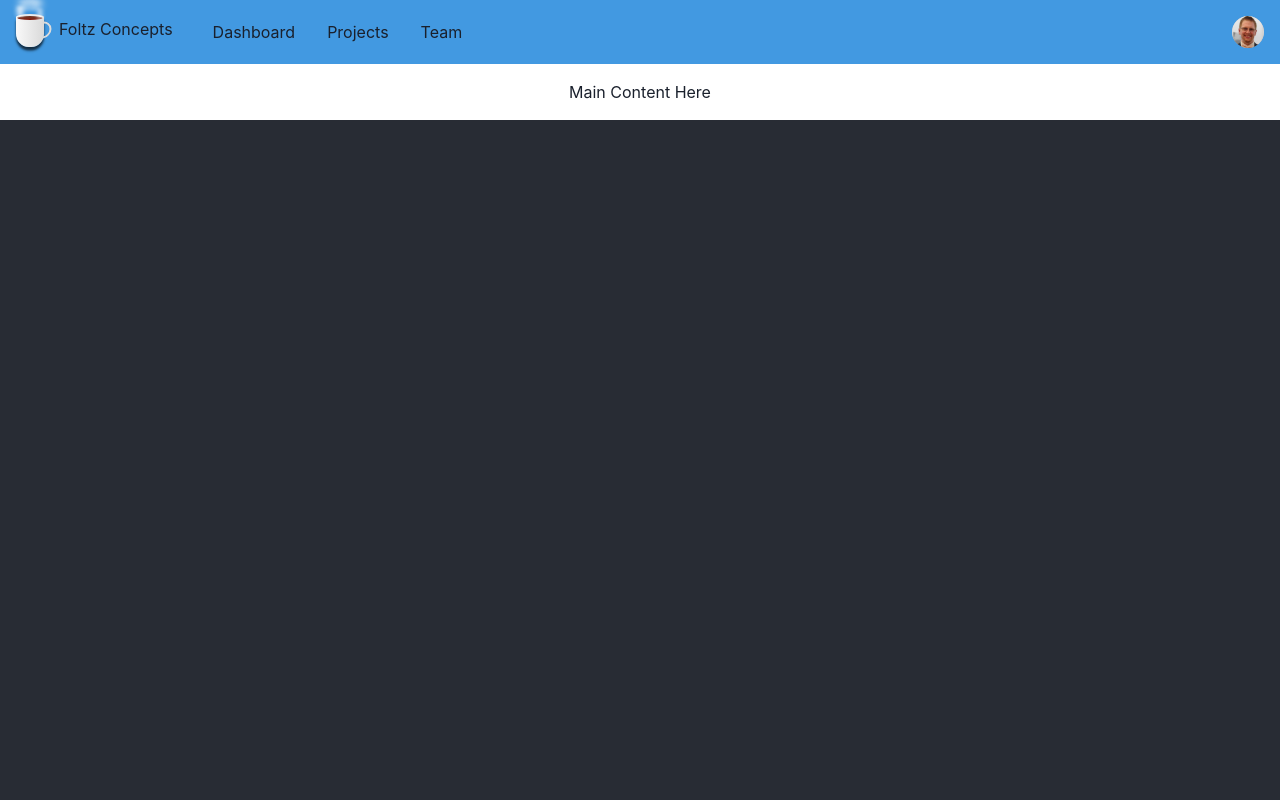
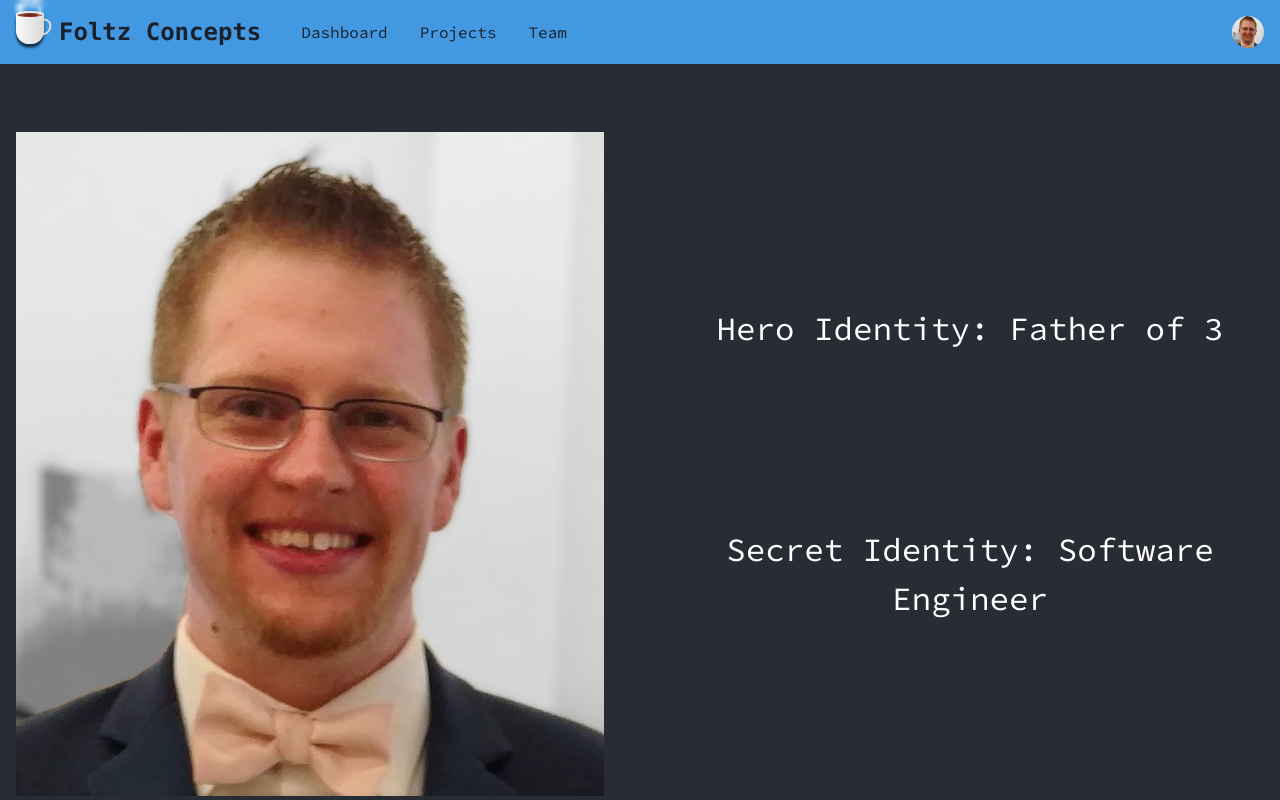
Before and after one commit to Foltzy7/foltz-concepts, a React (Create React App) app: page / in a window 1280 px wide. Shown: the top 800 px of the page. Built offline with nearby package versions, Linux system fonts and the light colour scheme.

Commit message:
style logo, font, and add resume with landing page

```diff
--- a/package.json
+++ b/package.json
@@ -8,6 +8,7 @@
     "@chakra-ui/theme-tools": "^1.3.1",
     "@emotion/react": "^11.7.1",
     "@emotion/styled": "^11.6.0",
+    "@fontsource/source-code-pro": "^4.5.1",
     "@testing-library/jest-dom": "^5.16.1",
     "@testing-library/react": "^12.1.2",
     "@testing-library/user-event": "^13.5.0",
@@ -19,7 +20,9 @@
     "react": "^17.0.2",
     "react-dom": "^17.0.2",
     "react-icons": "^4.3.1",
+    "react-router-dom": "^6.2.1",
     "react-scripts": "^5.0.0",
+    "recoil": "^0.5.2",
     "typescript": "^4.5.4",
     "web-vitals": "^2.1.2"
   },
--- a/src/App.tsx
+++ b/src/App.tsx
@@ -1,15 +1,52 @@
 import React from "react";
-import "./App.css";
+import "./App.scss";
 import Nav from "./components/navigation";
 import Footer from "./components/footer";
+import { RecoilRoot } from "recoil";
+import ErrorBoundary from "./pages/errors/error-boundary";
+import { BrowserRouter } from "react-router-dom";
+import { Box, Flex, Image, SimpleGrid, Text } from "@chakra-ui/react";
 
 function App() {
   return (
-    <div className="App">
-      <Nav />
-      <header className="App-header" />
-      <Footer />
-    </div>
+    <BrowserRouter basename="/">
+      <ErrorBoundary>
+        <RecoilRoot>
+          <div className="App">
+            <Nav />
+            <header className="App-header">
+              <SimpleGrid columns={2} spacing={10}>
+                <Box p={4}>
+                  <Image
+                    src={process.env.PUBLIC_URL + "/selfie.jpg"}
+                    alt={"Zach Foltz"}
+                  />
+                </Box>
+                <Box p={4} h={"100%"}>
+                  <Flex
+                    direction={"column"}
+                    justify={"space-evenly"}
+                    h={"100%"}
+                  >
+                    <Box>
+                      <Text fontSize={"1.25em"}>
+                        Hero Identity: Father of 3
+                      </Text>
+                    </Box>
+                    <Box>
+                      <Text fontSize={"1.25em"}>
+                        Secret Identity: Software Engineer
+                      </Text>
+                    </Box>
+                  </Flex>
+                </Box>
+              </SimpleGrid>
+            </header>
+            <Footer />
+          </div>
+        </RecoilRoot>
+      </ErrorBoundary>
+    </BrowserRouter>
   );
 }
 
--- /dev/null
+++ b/src/components/logo/logo.scss
@@ -0,0 +1,5 @@
+.brand-font {
+  font-family: source-code-pro, Menlo, Monaco, Consolas, "Courier New", monospace, serif;
+  font-size: 1.5em;
+  font-weight: bold;
+}
--- a/src/components/logo/logo.tsx
+++ b/src/components/logo/logo.tsx
@@ -1,12 +1,13 @@
 import React from "react";
 import CoffeeSmall from "../coffee/coffee-small";
 import { Flex } from "@chakra-ui/react";
+import "./logo.scss";
 
 export default function Logo() {
   return (
     <Flex direction={"row"}>
       <CoffeeSmall />
-      <span>Foltz Concepts</span>
+      <span className={"brand-font"}>Foltz Concepts</span>
     </Flex>
   );
 }
--- a/src/components/navigation.tsx
+++ b/src/components/navigation.tsx
@@ -1,25 +1,24 @@
 import { ReactNode } from "react";
 import {
+  Avatar,
   Box,
+  Button,
   Flex,
-  Avatar,
   HStack,
+  IconButton,
   Link,
-  IconButton,
-  Button,
   Menu,
   MenuButton,
+  MenuDivider,
+  MenuItem,
   MenuList,
-  MenuItem,
-  MenuDivider,
+  Stack,
+  useColorModeValue,
   useDisclosure,
-  useColorModeValue,
-  Stack,
 } from "@chakra-ui/react";
-import { HamburgerIcon, CloseIcon } from "@chakra-ui/icons";
-import Coffee from "./coffee/coffee";
-import CoffeeSmall from "./coffee/coffee-small";
+import { CloseIcon, HamburgerIcon } from "@chakra-ui/icons";
 import Logo from "./logo/logo";
+
 const Links = ["Dashboard", "Projects", "Team"];
 
 const NavLink = ({ children }: { children: ReactNode }) => (
@@ -31,7 +30,7 @@ const NavLink = ({ children }: { children: ReactNode }) => (
       textDecoration: "none",
       bg: useColorModeValue("gray.200", "gray.700"),
     }}
-    href={"#"}
+    href={`/${children}`}
   >
     {children}
   </Link>
@@ -53,8 +52,9 @@ export default function Nav() {
           />
           <HStack spacing={8} alignItems={"center"}>
             <Box>
-              <Logo/>
-              {/*<CoffeeSmall/>*/}
+              <Link href={"/"}>
+                <Logo />
+              </Link>
             </Box>
             <HStack
               as={"nav"}
@@ -84,7 +84,15 @@ export default function Nav() {
                 <MenuItem>Link 1</MenuItem>
                 <MenuItem>Link 2</MenuItem>
                 <MenuDivider />
-                <MenuItem>Link 3</MenuItem>
+                <MenuItem
+                  onClick={() => {
+                    window.open(
+                      "https://s3.amazonaws.com/www.zachfoltz.com/Zach-Foltz-Resume.pdf"
+                    );
+                  }}
+                >
+                  Resume
+                </MenuItem>
               </MenuList>
             </Menu>
           </Flex>
@@ -100,8 +108,6 @@ export default function Nav() {
           </Box>
         ) : null}
       </Box>
-
-      <Box p={4}>Main Content Here</Box>
     </>
   );
 }
--- a/src/index.tsx
+++ b/src/index.tsx
@@ -4,7 +4,12 @@ import "./index.scss";
 import App from "./App";
 import reportWebVitals from "./reportWebVitals";
 import { ChakraProvider, extendTheme } from "@chakra-ui/react";
+import "@fontsource/source-code-pro";
+
 const theme = extendTheme({
+  fonts: {
+    body: "Source Code Pro",
+  },
   colors: {
     brand: {
       100: "#f7fafc",
--- /dev/null
+++ b/src/pages/errors/error-500.js
@@ -0,0 +1,31 @@
+import React from "react";
+import { useNavigate } from "react-router-dom";
+import "./error-500.scss";
+
+function Error500() {
+  const history = useNavigate();
+
+  function handleClick() {
+    history.goBack();
+  }
+
+  return (
+    <section data-testid="error-500" className="svg-page svg-error-page">
+      <div className="text-center">
+        <h1>Oh no!</h1>
+        <p>
+          It looks like something went wrong. We will get that fixed as soon as
+          possible.
+        </p>
+        <p>
+          <a href="/#" data-testid="return-to-previous" onClick={handleClick}>
+            <i className="fa fa-angle-left" />
+            To previous page{" "}
+          </a>
+        </p>
+      </div>
+    </section>
+  );
+}
+
+export default Error500;
--- /dev/null
+++ b/src/pages/errors/error-500.scss
@@ -0,0 +1,10 @@
+.svg-error-page {
+  background-size: auto 530px;
+  background: #bddef0 url("./error-page.svg") no-repeat bottom center;
+  overflow: hidden;
+  min-height: 500px;
+}
+
+.svg-page {
+  flex: 1 1 auto;
+}
--- /dev/null
+++ b/src/pages/errors/error-boundary.js
@@ -0,0 +1,25 @@
+import * as React from "react";
+import Error500 from "./error-500";
+
+export default class ErrorBoundary extends React.Component {
+  constructor(props) {
+    super(props);
+    this.state = { hasError: false };
+  }
+
+  static getDerivedStateFromError() {
+    return { hasError: true };
+  }
+
+  // eslint-disable-next-line @typescript-eslint/no-unused-vars
+  componentDidCatch(error, errorInfo) {
+    // log error to service(error, errorInfo);
+  }
+
+  render() {
+    if (this.state.hasError) {
+      return <Error500 />;
+    }
+    return this.props.children;
+  }
+}
```
Also changed, not shown: src/App.scss (renamed from src/App.css), src/pages/errors/error-page.svg (added), 1 other file (tests, documents, lock files or other folders).
